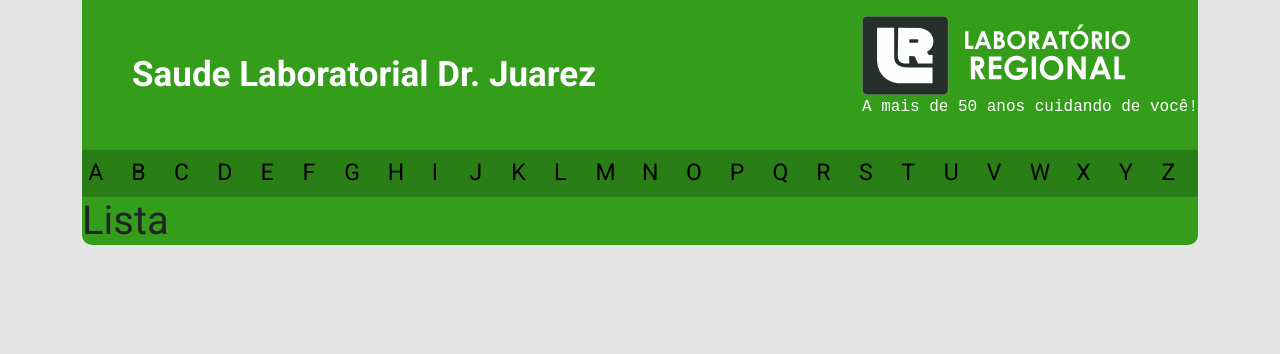
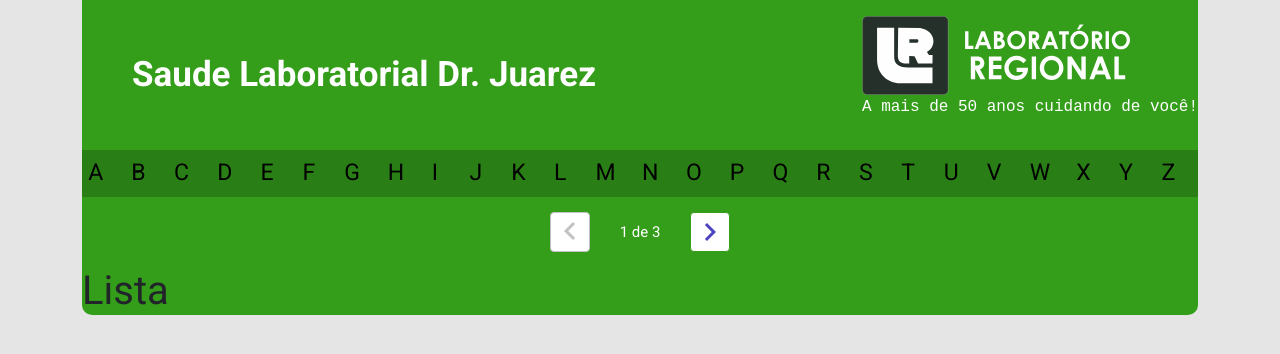
Before and after one commit to riquecoppi/exames_regional, a React (Create React App) app in the folder frontend/: page / in a window 1280 px wide. Shown: the top 354 px of the page. Built offline with nearby package versions, Linux system fonts and the light colour scheme.

Commit message:
componente de paginacao - layout

```diff
--- /dev/null
+++ b/frontend/src/componentes/paginacao/estilo.css
@@ -0,0 +1,53 @@
+.dsmovie-pagination-container {
+    padding: 15px 0;
+    display: flex;
+    justify-content: center;
+    align-items: center;
+}
+
+.dsmovie-pagination-box {
+    width: 180px;
+    display: flex;
+    justify-content: space-between;
+    align-items: center;
+}
+
+.dsmovie-pagination-box form {
+    width: 100%;
+    display: flex;
+}
+
+.dsmovie-pagination-button {
+    width: 40px;
+    height: 40px;
+    border-radius: 4px;
+    background-color: #fff;
+    display: flex;
+    justify-content: center;
+    align-items: center;
+    border: 1px solid var(--color-primary);
+    cursor: pointer;
+}
+
+.dsmovie-pagination-button svg {
+    filter: brightness(0) saturate(100%) invert(26%) sepia(19%) saturate(7395%) hue-rotate(234deg) brightness(89%) contrast(92%);
+}
+
+.dsmovie-pagination-button:disabled {
+    border: 1px solid #c2c2c2;
+    cursor: unset;
+}
+
+.dsmovie-pagination-button:disabled svg {
+    filter: none;
+}
+
+.dsmovie-pagination-container p {
+    margin: 0;
+    font-size: 15px;
+    color: #fff;
+}
+
+.dsmovie-flip-horizontal {
+    transform: rotate(180deg);
+}
--- /dev/null
+++ b/frontend/src/componentes/paginacao/index.tsx
@@ -0,0 +1,20 @@
+import './estilo.css';
+import {ReactComponent as Arrow} from 'recursos/img/flexa.svg';
+
+function Paginacao () {
+    return(
+        <div className="dsmovie-pagination-container">
+        <div className="dsmovie-pagination-box">
+            <button className="dsmovie-pagination-button" disabled={true} >
+                <Arrow />
+            </button>
+            <p>{`${1} de ${3}`}</p>
+            <button className="dsmovie-pagination-button" disabled={false} >
+                <Arrow className="dsmovie-flip-horizontal" />
+            </button>
+        </div>
+    </div>
+    );
+}
+
+export default Paginacao;
--- a/frontend/src/paginas/Lista/index.tsx
+++ b/frontend/src/paginas/Lista/index.tsx
@@ -1,3 +1,4 @@
+import Paginacao from 'componentes/paginacao';
 import './estilo.css';
 
 function Lista() {
@@ -56,7 +57,7 @@
 
            </p>
          </div>
-
+                  <Paginacao />
                <h1>Lista</h1>
             </div>
 
```
Also changed, not shown: frontend/src/recursos/img/flexa.svg (added).
